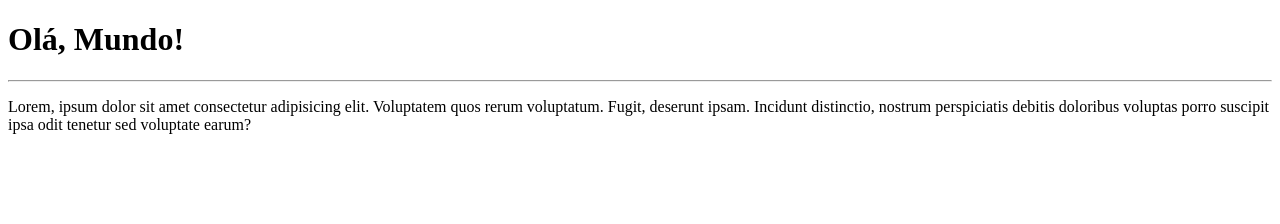
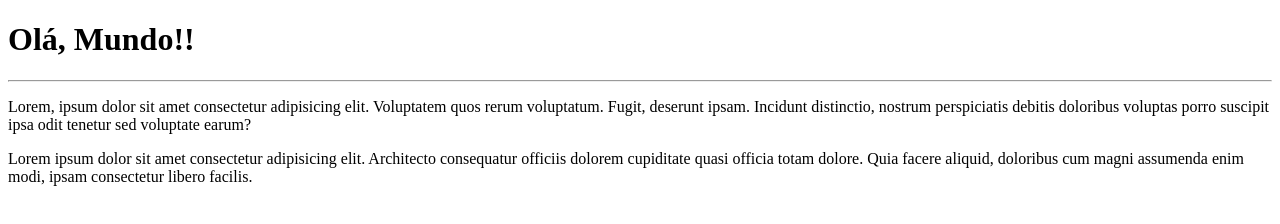
Before and after one commit to ricalinea/Ola-Mundo, a plain HTML site: page site-exemplo/index.html in a window 1280 px wide. Drawn offline with Linux system fonts and the light colour scheme.

Commit message:
adicionei um parágrafo

```diff
--- a/site-exemplo/index.html
+++ b/site-exemplo/index.html
@@ -7,13 +7,19 @@
     <title>Meu primeiro site em repositório</title>
   </head>
   <body>
-    <h1>Olá, Mundo!</h1>
-    <hr>
+    <h1>Olá, Mundo!!</h1>
+    <hr />
     <p>
       Lorem, ipsum dolor sit amet consectetur adipisicing elit. Voluptatem quos
       rerum voluptatum. Fugit, deserunt ipsam. Incidunt distinctio, nostrum
       perspiciatis debitis doloribus voluptas porro suscipit ipsa odit tenetur
       sed voluptate earum?
     </p>
+    <p>
+      Lorem ipsum dolor sit amet consectetur adipisicing elit. Architecto
+      consequatur officiis dolorem cupiditate quasi officia totam dolore. Quia
+      facere aliquid, doloribus cum magni assumenda enim modi, ipsam consectetur
+      libero facilis.
+    </p>
   </body>
 </html>
```
